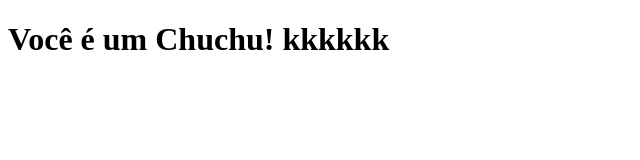
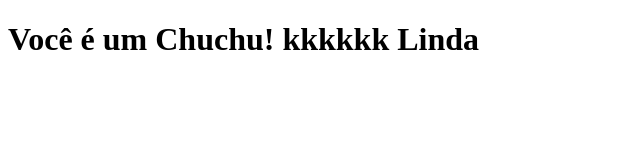
Before and after one commit to N0liv3ir4/clone-tabnews, a Next.js app: page / in a window 1280 px wide. Shown: the top 160 px of the page, without its empty margins (0-640 px from the left). Built offline with nearby package versions, Linux system fonts and the light colour scheme.

Commit message:
Modifica a frase

```diff
--- a/pages/index.js
+++ b/pages/index.js
@@ -1,5 +1,5 @@
 function Home() {
-    return <h1>Você é um Chuchu! kkkkkk</h1>
+    return <h1>Você é um Chuchu! kkkkkk Linda</h1>
 }
 
 export default Home;
```
